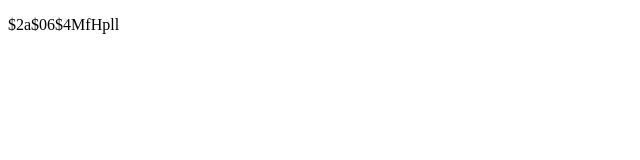
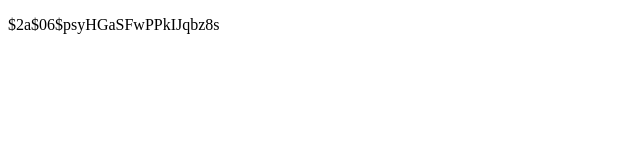
Before and after one commit to kjdcompany/mm, a plain HTML site: page index.html in a window 1280 px wide. Shown: the whole page, without its empty margins (0-640 px from the left). Drawn offline with Linux system fonts and the light colour scheme.

Commit message:
Update index.html

```diff
--- a/index.html
+++ b/index.html
@@ -8,7 +8,7 @@
 </head>
 
 <body>
-    <p>$2a$06$4MfHpll</p>
+    <p>$2a$06$psyHGaSFwPPkIJqbz8s</p>
 
 </body>
 
```
